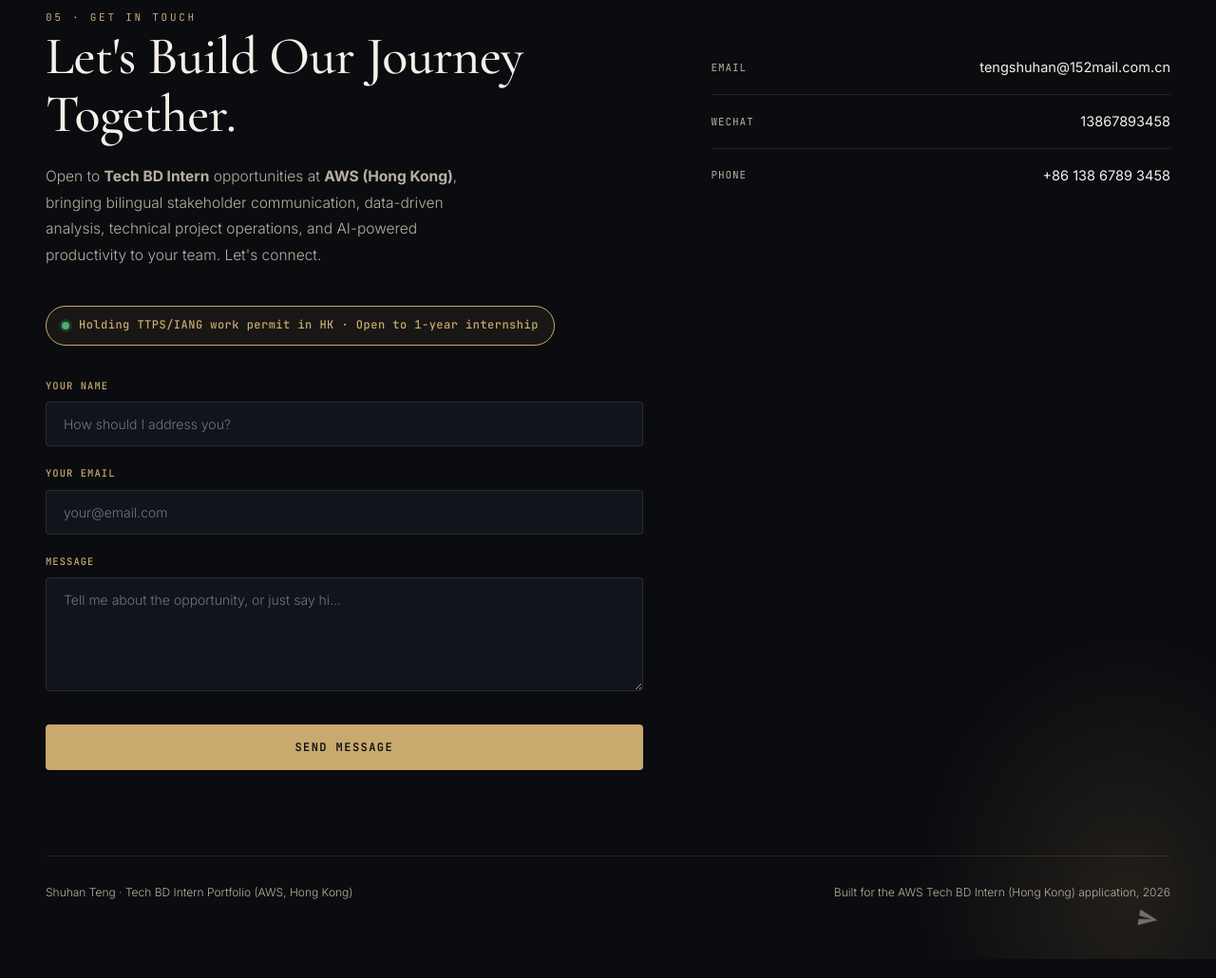
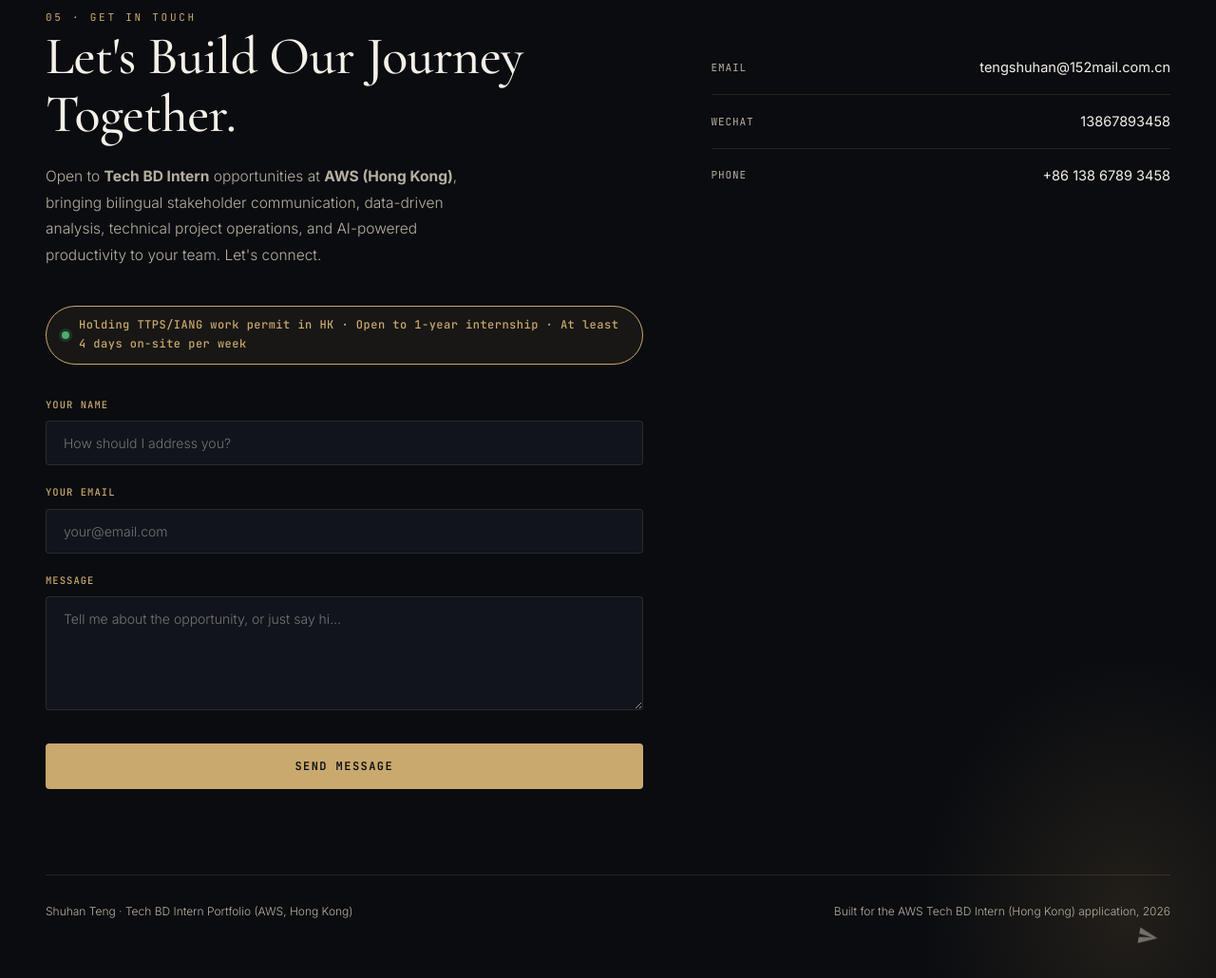
Before and after one commit to tengshuhan526-collab/aws-tech-bd-hk-portfolio, a plain HTML site: page index.html in a window 1280 px wide. Shown: the part 7176-8206 px from the top of the page at 95% size. Drawn offline with nearby package versions, Linux system fonts and the light colour scheme.

Commit message:
deploy: index.html

```diff
--- a/index.html
+++ b/index.html
@@ -1583,7 +1583,7 @@ a.contact-info-item:hover .contact-info-value { color: var(--gold); }
 
         <div class="availability-note">
           <span class="avail-dot"></span>
-          <span data-en="Holding TTPS/IANG work permit in HK · Open to 1-year internship" data-zh="持有香港 TTPS/IANG 工作签证 · 可接受一年实习">Available to start immediately · Open to long-term internship</span>
+          <span data-en="Holding TTPS/IANG work permit in HK · Open to 1-year internship · At least 4 days on-site per week" data-zh="持有香港 TTPS/IANG 工作签证 · 可接受一年实习 · 每周至少上岗 4 天">Holding TTPS/IANG work permit in HK · Open to 1-year internship · At least 4 days on-site per week</span>
         </div>
 
         <form class="contact-form" id="contactForm" onsubmit="handleSubmit(event)">
```
